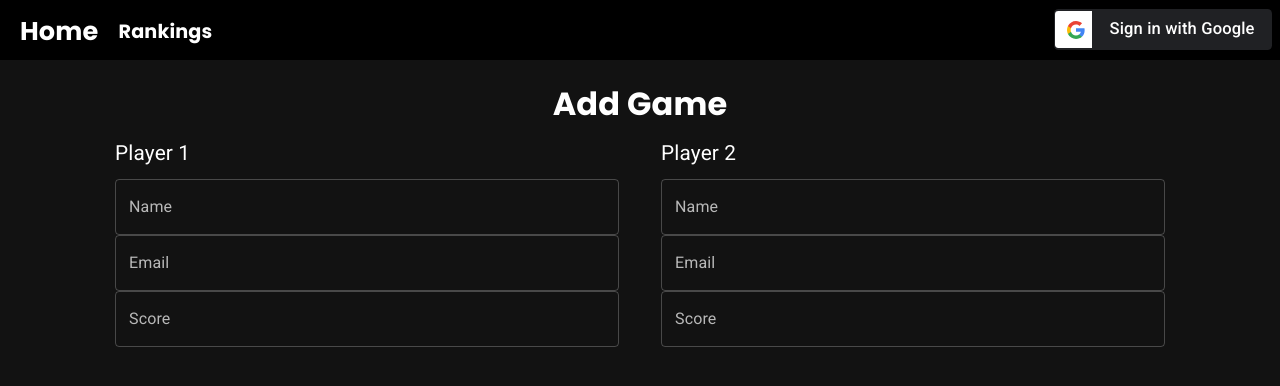
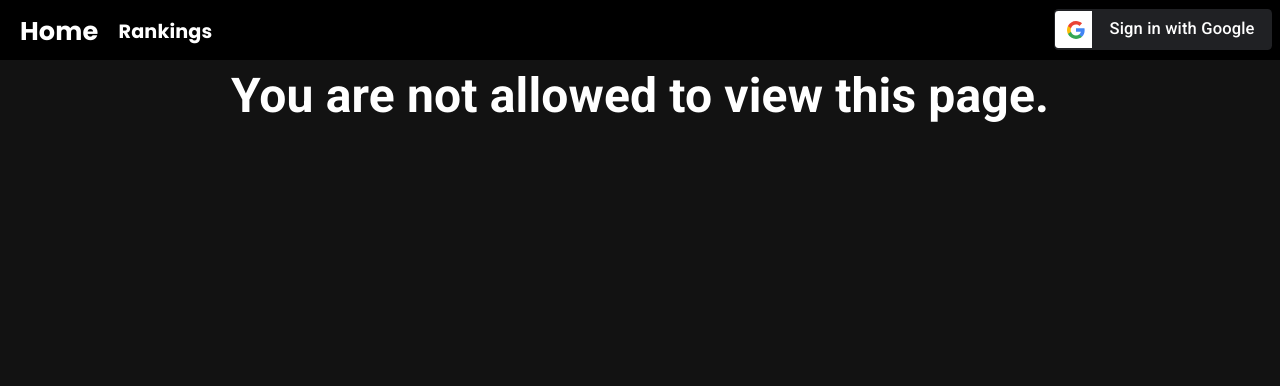
Before and after one commit to willgarrett610/billiards-club, a Next.js app: page /add_game in a window 1280 px wide. Shown: the top 386 px of the page. Built offline with nearby package versions, Linux system fonts and the light colour scheme; no server answers.

Commit message:
Add adming only check

```diff
--- /dev/null
+++ b/components/admin-only.tsx
@@ -0,0 +1,38 @@
+import { useSession } from "next-auth/react";
+import styles from '@/styles/AdminOnly.module.css';
+import Box from "@mui/material/Box";
+import CircularProgress from "@mui/material/CircularProgress";
+
+interface AdminOnlyProps {
+  children: JSX.Element | JSX.Element[];
+}
+
+export default ({children}: AdminOnlyProps) => {
+  const {data: session, status} = useSession();
+
+  if (session && session.user) {
+    console.log((session.user as any).admin);
+  }
+
+  const content = status == "loading" ? (
+    <>
+      <Box sx={{ display: 'flex', justifyContent: 'center', height: '500px' }}>
+        <Box sx={{ display: 'flex', justifyContent: 'center', flexDirection: 'column' }}>
+          <CircularProgress />
+        </Box>
+      </Box>
+    </>
+  ) : (session && session.user && (session.user as any).admin) ? (
+    <>
+      {children}
+    </>
+  ) : (
+    <>
+      <div className={styles.adminOnly}>
+        You are not allowed to view this page.
+      </div>
+    </>
+  );
+
+  return content;
+}
--- a/pages/add_game.tsx
+++ b/pages/add_game.tsx
@@ -5,6 +5,8 @@ import { Player } from '@prisma/client'
 import { useState } from 'react'
 
 import styles from '@/styles/AddGame.module.css';
+import { useSession } from 'next-auth/react'
+import AdminOnly from '@/components/admin-only'
 
 export default () => {
   const [players, setPlayers] = useState<Player[]>([]);
@@ -16,6 +18,7 @@ export default () => {
   if (!loading && players.length == 0) {
     setLoading(true);
     getPlayers().then(players => {
+      if (players != null)
         setPlayers(players);
     });
   }
@@ -30,6 +33,7 @@ export default () => {
 
   return (<>
     <Header />
+    <AdminOnly>
       <div className="content">
         <div className="pageTitle">Add Game</div>
         <div className={styles.formArea}>
@@ -89,5 +93,6 @@ export default () => {
           </div>
         </div>
       </div>
+    </AdminOnly>
   </>)
 }
--- a/pages/api/auth/[...nextauth].ts
+++ b/pages/api/auth/[...nextauth].ts
@@ -17,6 +17,12 @@ export const authOptions: NextAuthOptions = {
     strategy: "database",
     maxAge: 30 * 24 * 60 * 60,
     updateAge: 24 * 60 * 60,
+  },
+  callbacks: {
+    session: async ({ session, user }) => {
+      (session as any).user.admin = (user as any).admin;
+      return Promise.resolve(session);
+    },
   },
   events: {
     async createUser({ user }) {
--- /dev/null
+++ b/styles/AdminOnly.module.css
@@ -0,0 +1,6 @@
+.adminOnly {
+  text-align: center;
+  font-size: 3em;
+  font-weight: bold;
+  color: white;
+}
--- a/util/playerUtil.ts
+++ b/util/playerUtil.ts
@@ -1,6 +1,8 @@
 import prisma from "@/lib/prismadb";
 
 export const getPlayers = async () => {
+  if (!process.browser) return null;
+
   const res = await fetch(
     "http://" + window.location.host + "/api/get_players"
   );
```
Lines whose indentation alone changed are shown as unchanged.
